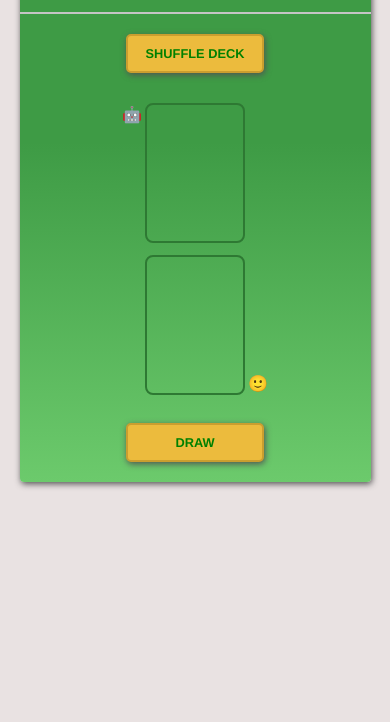
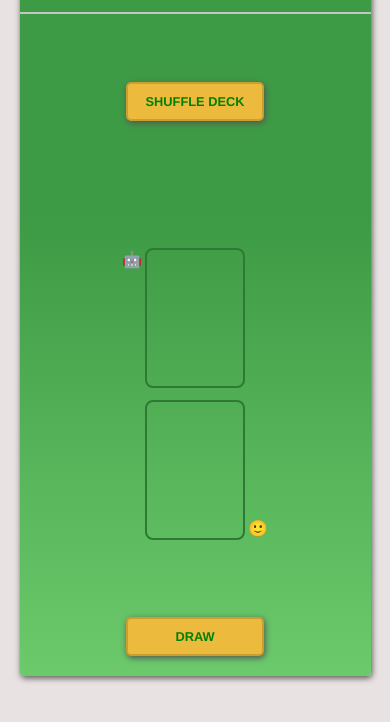
Before and after one commit to pavanellidev/cardBattle, a plain HTML site: page index.html in a window 390 px wide. Shown: the part 94-816 px from the top of the page. Drawn offline with Linux system fonts and the light colour scheme.

Commit message:
Update style.css

```diff
--- a/style.css
+++ b/style.css
@@ -142,7 +142,7 @@ button:hover {
 
 @media (max-width: 700px) {
   .container {
-    height: fit-content;
+    height: 90vh;
   }
   .title {
     font-size: 1.2rem;
```
